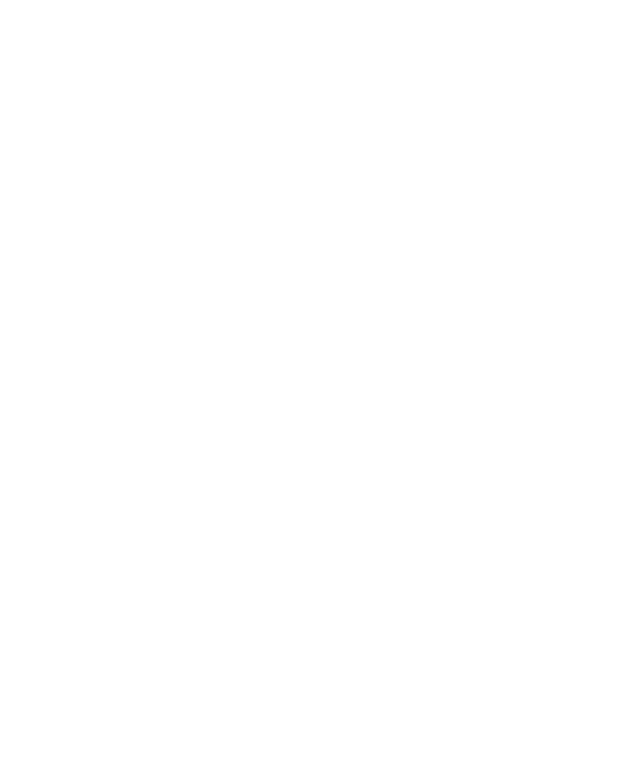
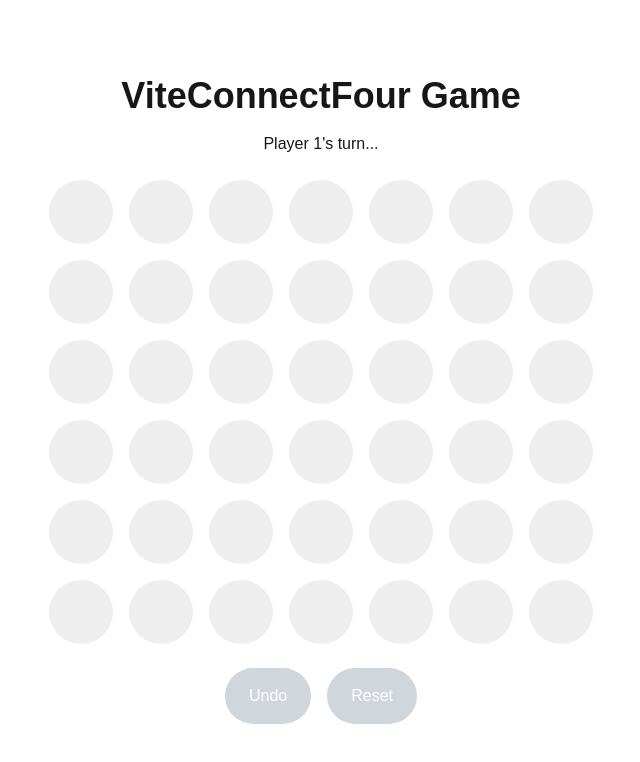
Before and after one commit to kuman514/ViteConnectFour, a React (Vite) app: page / in a window 1280 px wide. Before the commit this address had no page. Shown: the top 762 px of the page, without its empty margins (319-959 px from the left). Built offline with nearby package versions, Linux system fonts and the light colour scheme.

Commit message:
feat: add game feature

```diff
--- a/src/app/index.tsx
+++ b/src/app/index.tsx
@@ -1,5 +1,6 @@
 import { BrowserRouter, Route, Routes } from 'react-router';
 
+import GamePage from '^/pages/game';
 import PageTemplate from '^/shared/page-template';
 
 export default function App() {
@@ -7,8 +8,8 @@ export default function App() {
     <BrowserRouter>
       <Routes>
         <Route element={<PageTemplate />}>
-          {/* <Route index element={<GamePage />} />
-          <Route path="replay" element={<ReplayPage />} /> */}
+          <Route index element={<GamePage />} />
+          {/* <Route path="replay" element={<ReplayPage />} /> */}
         </Route>
       </Routes>
     </BrowserRouter>
--- /dev/null
+++ b/src/pages/game/index.tsx
@@ -0,0 +1,91 @@
+import GridTile from '^/entities/grid-tile';
+import { COLS, ROWS } from '^/entities/grid-tile/constants';
+import {
+  GridTileStatus,
+  type ColRange,
+  type RowRange,
+} from '^/entities/grid-tile/types';
+import { useGameStore } from '^/features/game/store';
+import ResultScreen from '^/features/result-screen';
+import Title from '^/shared/title';
+import UIButton from '^/shared/ui-button';
+
+export default function GamePage() {
+  const { tiles, currentPlayer, history, winner, deployToCol, undo, reset } =
+    useGameStore();
+
+  const renderPlayStatus =
+    winner !== GridTileStatus.EMPTY ? (
+      <span aria-label="result">Player {winner} wins!</span>
+    ) : (
+      <span aria-label="current-turn">Player {currentPlayer}'s turn...</span>
+    );
+
+  const renderTiles = (
+    <div
+      className="w-[70%] h-[60%] grid"
+      style={{
+        gridTemplateColumns: `repeat(${COLS}, 1fr)`,
+      }}
+      onClick={(event) => {
+        if (!(event.target instanceof HTMLButtonElement)) {
+          return;
+        }
+        const rowColPair = event.target.id.split('grid-tile-')[1];
+        const [, col] = rowColPair
+          .split('-')
+          .map((rawValue) => parseInt(rawValue));
+        deployToCol(col as ColRange);
+      }}
+    >
+      {Array.from({ length: COLS }, (_, j) => (
+        <div
+          key={`column-${j}`}
+          className="w-full h-full grid hover:bg-gray-300"
+          style={{
+            gridTemplateRows: `repeat(${ROWS}, 1fr)`,
+          }}
+        >
+          {Array.from({ length: ROWS }, (_, i) => (
+            <GridTile
+              key={`${i}-${j}`}
+              row={i as RowRange}
+              col={j as ColRange}
+              isDisabled={winner !== GridTileStatus.EMPTY}
+              status={tiles[i][j]}
+            />
+          ))}
+        </div>
+      ))}
+    </div>
+  );
+
+  return (
+    <div className="w-full h-full flex flex-col justify-center items-center gap-4">
+      <Title>ViteConnectFour Game</Title>
+      {renderPlayStatus}
+      {renderTiles}
+      <div className="flex flex-row gap-4">
+        <UIButton
+          ariaLabel="undo"
+          isDisabled={history.length === 0 || winner !== GridTileStatus.EMPTY}
+          onClick={() => {
+            undo();
+          }}
+        >
+          Undo
+        </UIButton>
+        <UIButton
+          ariaLabel="reset"
+          isDisabled={history.length === 0}
+          onClick={() => {
+            reset();
+          }}
+        >
+          Reset
+        </UIButton>
+      </div>
+      <ResultScreen winner={winner} />
+    </div>
+  );
+}
```
Also changed, not shown: 1 other file (tests, documents, lock files or other folders).
